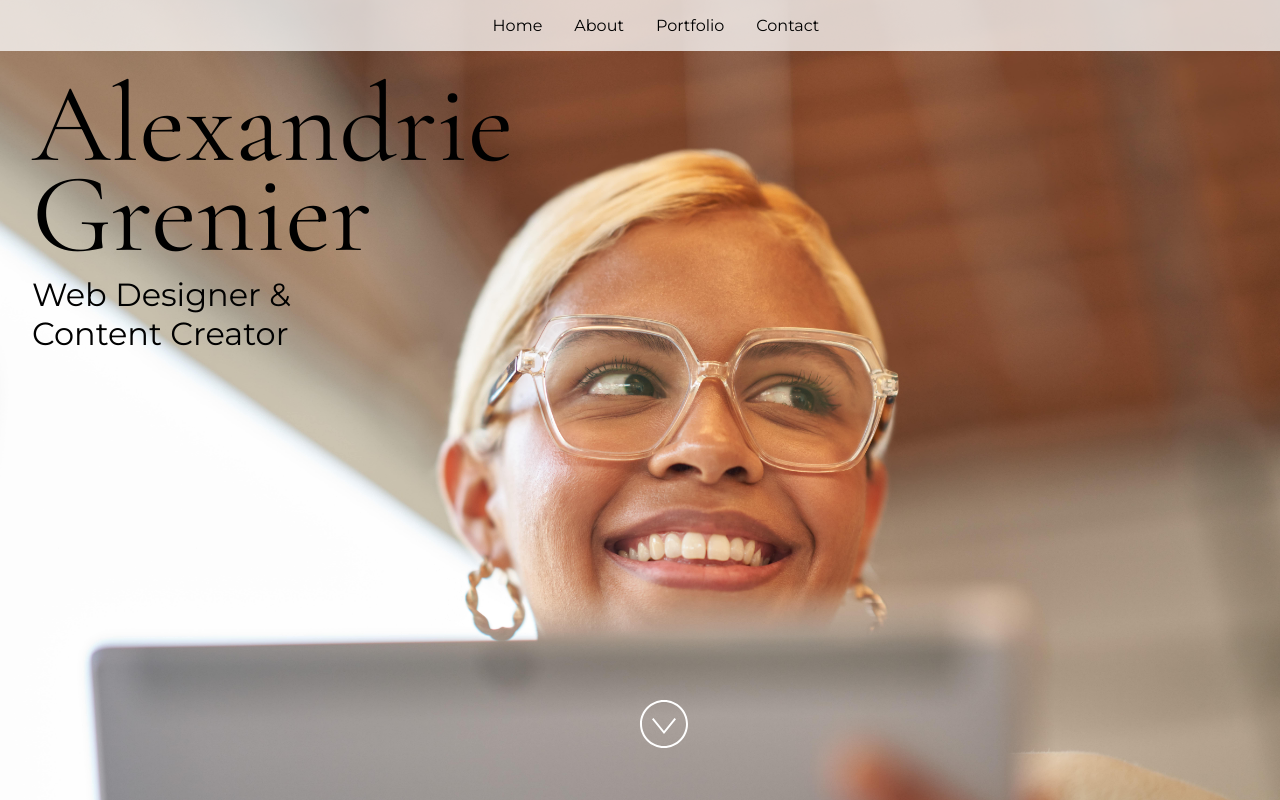
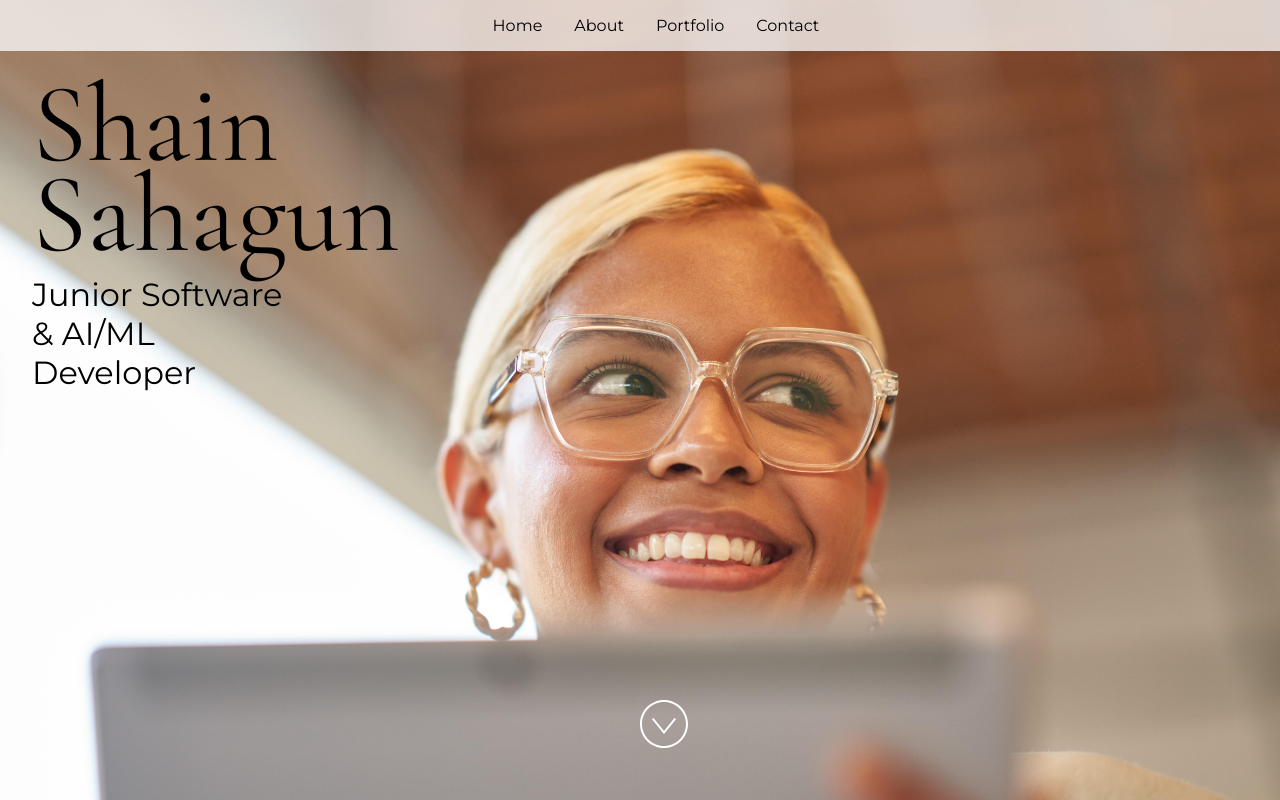
Before and after one commit to m3mentomor1/MLSA_Technical-Onboarding-Task, a React (Vite) app: page / in a window 1280 px wide. Built offline with nearby package versions, Linux system fonts and the light colour scheme.

Commit message:
Changes to be committed: src/App.jsx

```diff
--- a/src/App.jsx
+++ b/src/App.jsx
@@ -24,12 +24,12 @@ import "./styles.css";
  * If you don't have one of the social sites listed, leave it as an empty string.
  */
 const siteProps = {
-  name: "Alexandrie Grenier",
-  title: "Web Designer & Content Creator",
-  email: "alex@example.com",
+  name: "Shain Sahagun",
+  title: "Junior Software & AI/ML Developer",
+  email: "shain.sahagun@studentambassadors.com",
   gitHub: "microsoft",
   instagram: "microsoft",
-  linkedIn: "satyanadella",
+  linkedIn: "https://www.linkedin.com/in/shain-sahagun/",
   medium: "",
   twitter: "microsoft",
   youTube: "Code",
```
